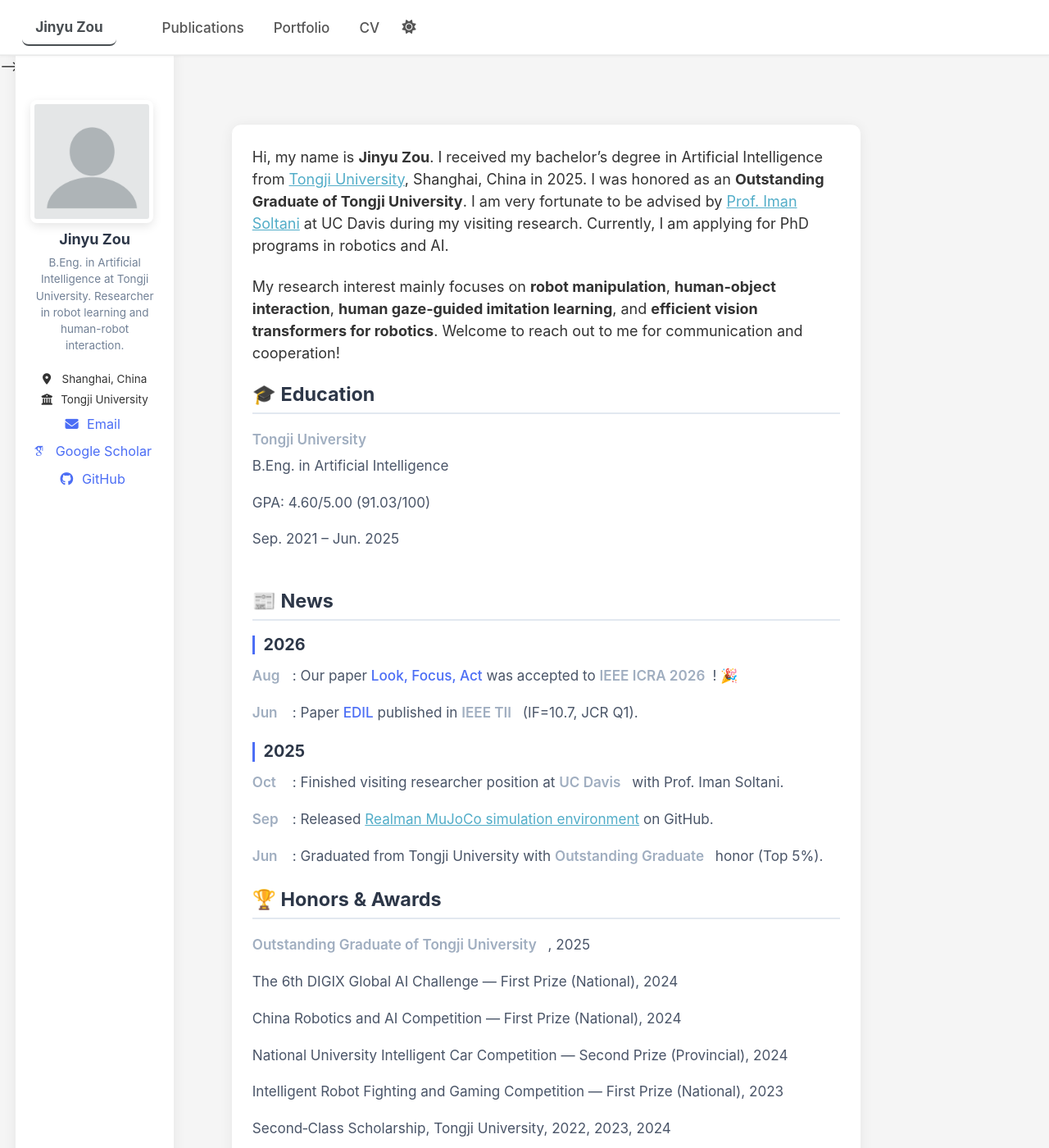
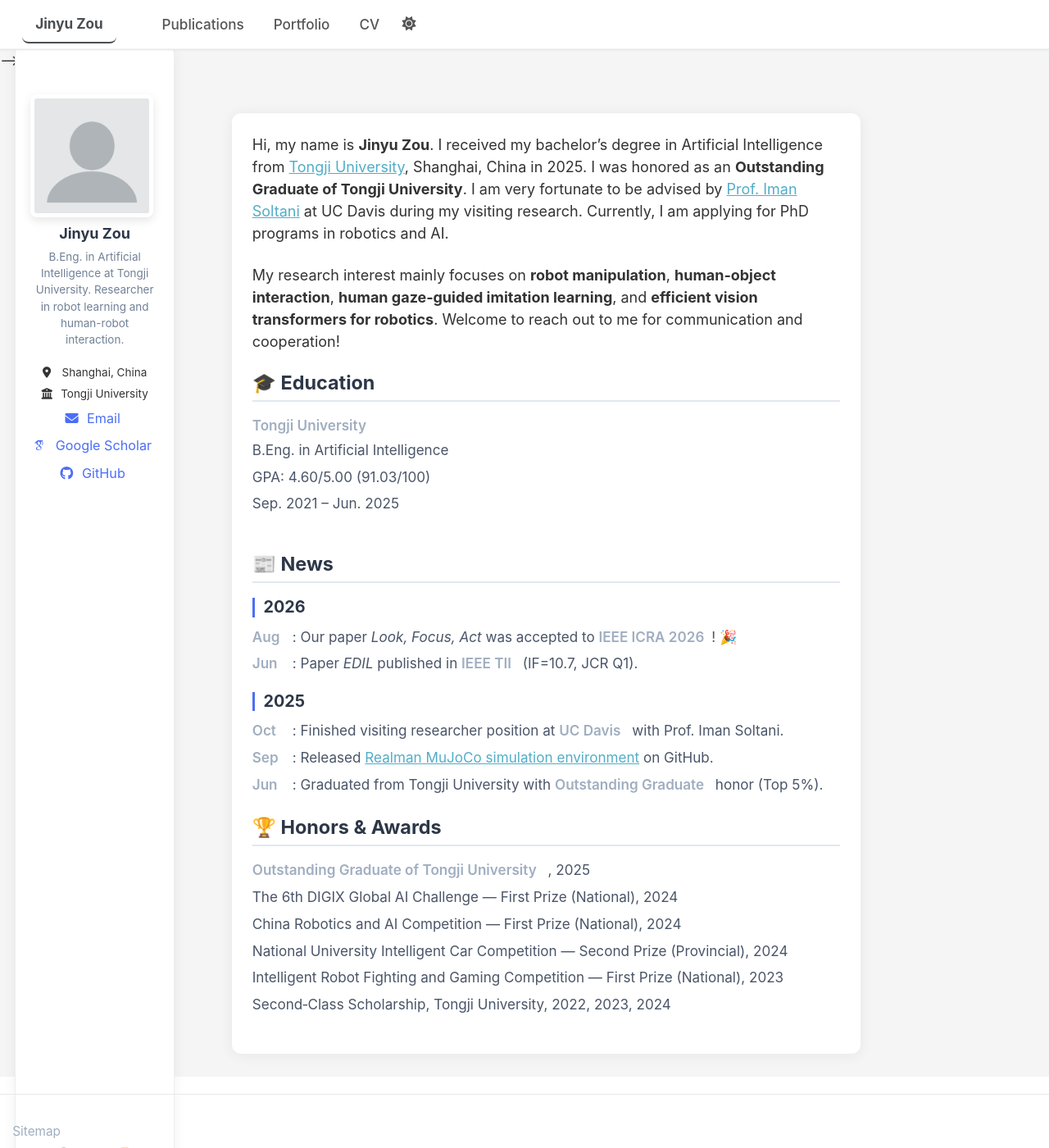
Before and after one commit to JinyuZou/JinyuZou.github.io, a Jekyll site: the page built from _pages/about.md, in a window 1280 px wide and 1400 px high. Shown: the whole window at 82% size. Built offline with Jekyll 4.4.1, drawn with Linux system fonts in a browser that asks for light colours; some web fonts are replaced; a script bundle is joined from its source files by our own code; library files that are not in the unit come from our copies.

Commit message:
Update custom.css

```diff
--- a/assets/css/custom.css
+++ b/assets/css/custom.css
@@ -4,6 +4,17 @@
   font-family: -apple-system, BlinkMacSystemFont, "Segoe UI", Roboto, "Helvetica Neue", Arial, sans-serif;
   color: #333;
 }
+
+/* ==========【可选顶部横幅】 用来填充顶部空白，不需要就注释掉这一整块 ========== */
+.page‑banner {
+  width: 100%;
+  height: 140px; /* 高度控制，对应顶部空白高度，按需调 */
+  background: url("/assets/images/banner.webp") center/cover no-repeat;
+  border-radius: 12px;
+  margin-bottom: 0.8rem;
+}
+/* 使用：把你的图片放到 `assets/images/banner.webp`，然后在about.md最开头加上 <div class="page‑banner"></div> */
+
 /* ========== 导航栏 ========== */
 .masthead {
   background: #ffffff !important;
@@ -11,7 +22,7 @@
   box-shadow: 0 1px 3px rgba(0,0,0,0.04);
 }
 .masthead__inner-wrap {
-  padding: 0.6rem 1.5rem;
+  padding: 0.4rem 1.5rem !important; /* 压缩导航上下padding */
   max-width: 1280px;
   margin: 0 auto;
 }
@@ -56,20 +67,25 @@
   background: #eef2ff;
   font-weight: 600;
 }
-/* ========== 减少留白 ========== */
+
+/* ========== 重点：干掉顶部大空白 ========== */
 .initial-content {
-  padding-top: 0.3rem !important;
+  padding-top: 0 !important;
+  margin-top: 0 !important;
 }
 .page {
-  margin-top: 0.4rem;
+  margin-top: 0 !important;
+  padding-top: 0 !important;
 }
 .page__content {
   background: #ffffff;
   border-radius: 12px;
   box-shadow: 0 2px 16px rgba(0,0,0,0.06);
-  padding: 1.4rem; /* 原2rem，缩小卡片内部留白 */
+  padding: 1.4rem;
   border: 1px solid #eee;
+  margin-top: 0 !important;
 }
+
 /* ========== 侧边栏 ========== */
 .sidebar {
   background: #ffffff;
@@ -98,7 +114,6 @@
   margin-top: 0.4rem;
   line-height: 1.5;
 }
-/* 社交链接美化 */
 .author__urls-wrapper {
   margin-top: 1rem;
 }
@@ -118,18 +133,18 @@
 .author__urls-wrapper .author__urls a:hover {
   color: #364fc7;
 }
-/* 图标 */
 .author__urls-wrapper .author__urls a i {
   margin-right: 0.4rem;
   width: 1.2em;
   text-align: center;
 }
-/* ========== 内容区标题 压缩上下边距，解决大段空白核心 ========== */
+
+/* ========== 内容标题 ========== */
 .page__content h2 {
   font-size: 1.3rem;
   font-weight: 700;
   color: #2d3748;
-  margin-top: 1.2rem;  /* 原2rem，大幅压缩模块间距 */
+  margin-top: 1.2rem;
   margin-bottom: 0.7rem;
   padding-bottom: 0.4rem;
   border-bottom: 2px solid #e2e8f0;
@@ -137,11 +152,12 @@
 .page__content h2:first-of-type {
   margin-top: 0;
 }
+
 /* ========== Education 卡片 ========== */
 .page__content h2 + p {
   background: #fafbfc;
   border-radius: 10px;
-  padding: 0.9rem 1rem; /* 缩小内部padding */
+  padding: 0.9rem 1rem;
   border: 1px solid #f0f0f0;
   margin-top: 0.3rem;
 }
@@ -157,6 +173,28 @@
   display: block;
   margin-top: 0.5rem;
 }
+
+/* ========== 列表：修复原生li巨大margin问题 ========== */
+.page__content ul {
+  list-style: none;
+  padding: 0;
+  margin: 0 0 1rem 0;
+}
+.page__content ul li {
+  padding: 0.2rem 0;
+  margin: 0; /* 清除浏览器默认margin，解决行间距大 */
+  font-size: 0.95rem;
+  line-height: 1.5;
+  color: #4a5568;
+}
+.page__content ul li strong {
+  color: #a0aec0;
+  font-weight: 600;
+  margin-right: 0.5rem;
+  display: inline-block;
+  min-width: 40px;
+}
+
 /* ========== Honors 表格美化 ========== */
 .page__content table {
   width: 100%;
@@ -171,7 +209,7 @@
   border-bottom: none;
 }
 .page__content table td {
-  padding: 0.55rem 0.5rem; /* 缩小行内上下padding */
+  padding: 0.55rem 0.5rem;
   vertical-align: top;
 }
 .page__content table td:first-child {
@@ -184,64 +222,44 @@
   white-space: nowrap;
   width: 1%;
 }
+
 /* ========== News 样式 ========== */
-.page__content h2 + p + h3,
 .page__content h3 {
   font-size: 1.1rem;
   font-weight: 700;
   color: #2d3748;
-  margin-top: 1rem; /* 压缩年份标题间距 */
+  margin-top: 1rem;
   margin-bottom: 0.4rem;
   padding-left: 0.6rem;
   border-left: 3px solid #4c6ef5;
 }
-.page__content ul {
-  list-style: none;
-  padding: 0;
-  margin: 0 0 1rem 0; /* 压缩列表底部margin */
-}
-.page__content ul li {
-  padding: 0.25rem 0; /* 缩小每条news上下间距 */
-  font-size: 0.95rem;
-  line-height: 1.6;
-  color: #4a5568;
-}
-.page__content ul li strong {
-  color: #a0aec0;
-  font-weight: 600;
-  margin-right: 0.5rem;
-  display: inline-block;
-  min-width: 40px;
-}
-.page__content ul li em {
-  color: #4c6ef5;
-  font-style: normal;
-  font-weight: 500;
-}
+
 /* ========== 页脚 ========== */
 .page__footer {
   background: transparent !important;
   border-top: 1px solid #e8e8e8;
-  margin-top: 1.2rem; /* 压缩页脚上方留白 */
+  margin-top: 1.2rem;
   padding: 1rem 0;
   color: #a0aec0;
   font-size: 0.85rem;
 }
+
 /* ========== 响应式 ========== */
 @media (max-width: 768px) {
   .page__content {
     padding: 1rem;
   }
-
   .page__content table td {
     display: block;
     width: 100% !important;
     text-align: left !important;
     padding: 0.3rem 0;
   }
-
   .page__content table tr {
     display: block;
     padding: 0.5rem 0;
   }
+  .page‑banner {
+    height:100px;
+  }
 }
```
